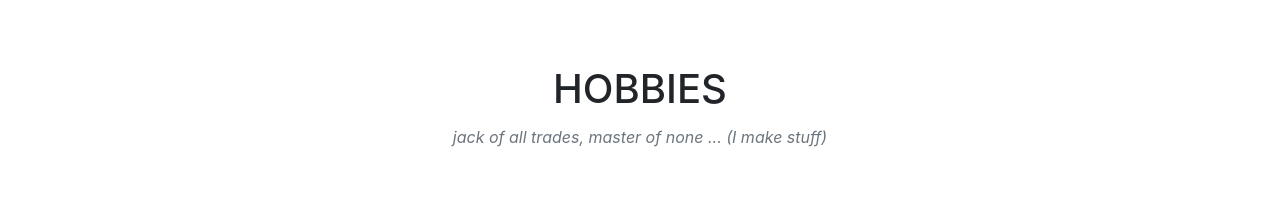
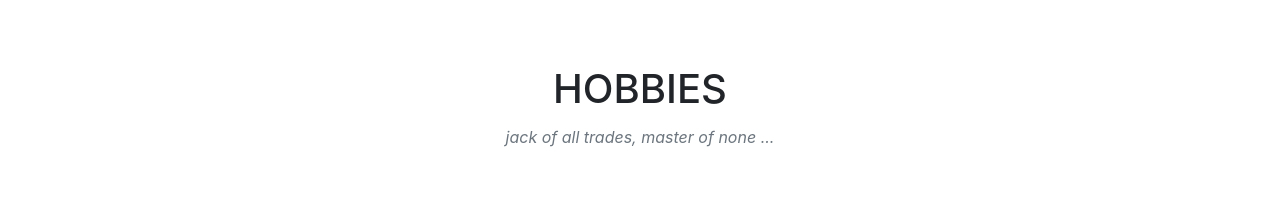
Before and after one commit to caclowers/caclowers.github.io, a website with bundled scripts: page index.html in a window 1280 px wide. Shown: the part 800-1018 px from the top of the page. Built offline with nearby package versions, Linux system fonts and the light colour scheme; a web font is replaced by a local one.

Commit message:
Update index.html

```diff
--- a/index.html
+++ b/index.html
@@ -91,7 +91,7 @@
         <div class="row">
           <div class="col-lg-12 text-center">
             <h2 class="section-heading text-uppercase">Hobbies</h2>
-            <h3 class="section-subheading text-muted">jack of all trades, master of none ... (I make stuff)</h3>
+            <h3 class="section-subheading text-muted">jack of all trades, master of none ... </h3>
 
           </div>
         </div>
```
